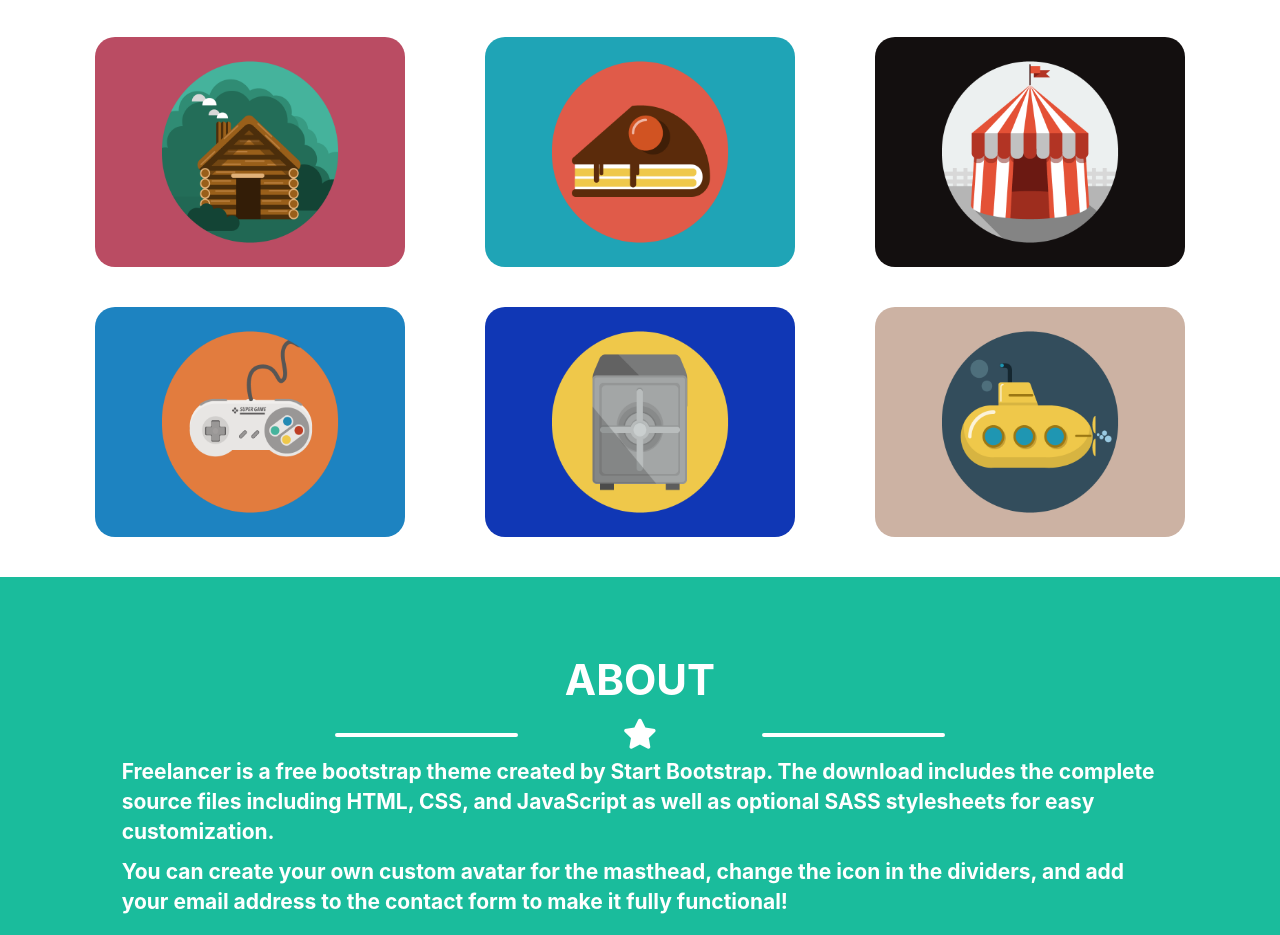
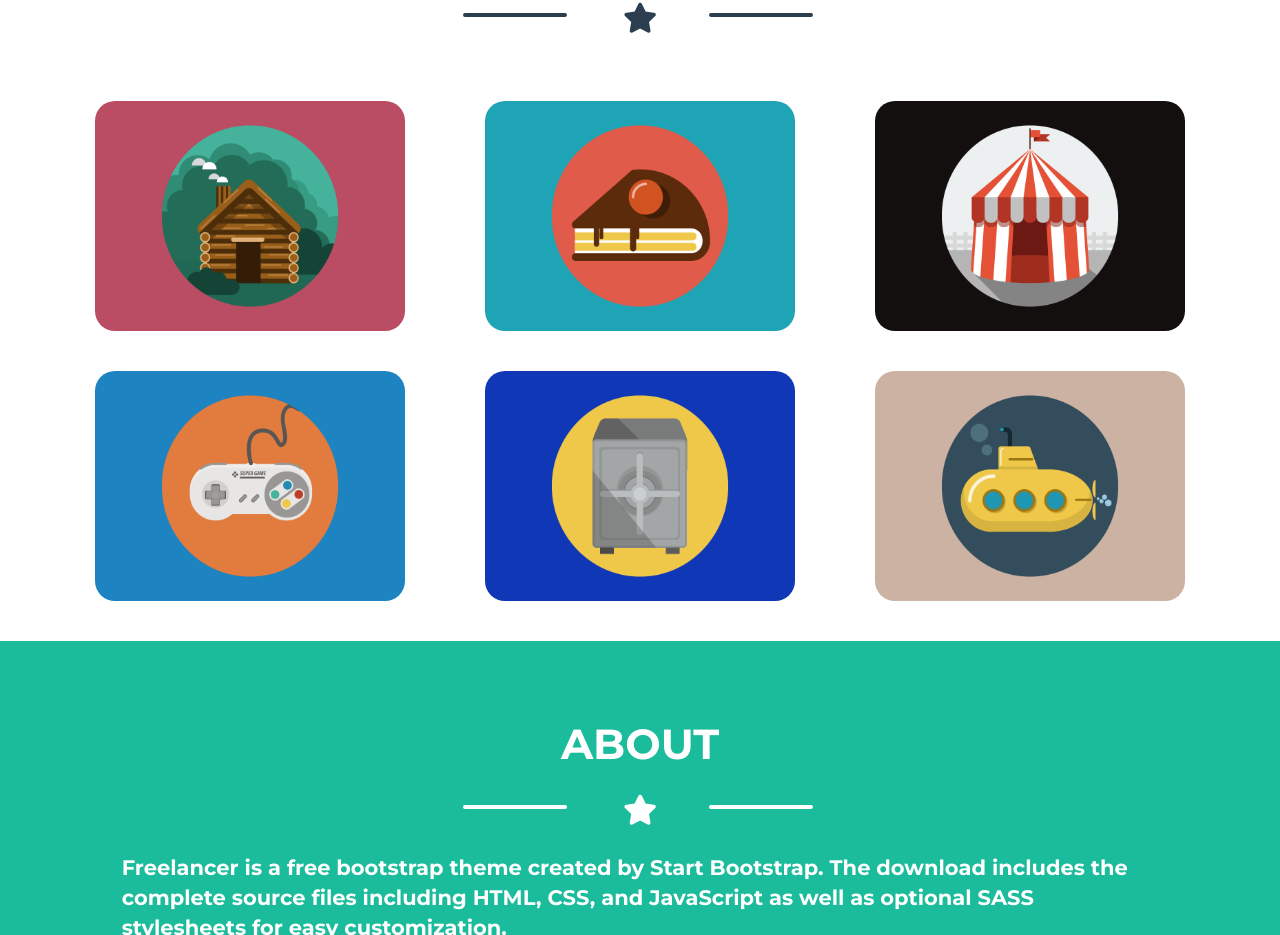
Before and after one commit to viktor998/-html-css-bootstrap-freelancer, a plain HTML site: page index.html in a window 1280 px wide. Shown: the part 785-1720 px from the top of the page. Drawn offline with nearby package versions, Linux system fonts and the light colour scheme.

Commit message:
FIX grafici alle row starred - da aggiungere le media, e fix errors html

```diff
--- a/assets/css/master.css
+++ b/assets/css/master.css
@@ -1,8 +1,6 @@
 body{
-    font-family: "Montserrat", -apple-system, BlinkMacSystemFont, "Segoe UI", Roboto, "Helvetica Neue", Arial, "Noto Sans", sans-serif, "Apple Color Emoji", "Segoe UI Emoji", "Segoe UI Symbol", "Noto Color Emoji";
+    font-family: 'Montserrat', sans-serif;
 }
-
-
 
  nav.navbar.navbar-default.navbar-fixed-top {
     border-bottom: none;
@@ -25,8 +23,9 @@ body{
     border: none;
 }
 
-.navbar-toggle.collapsed{
+.navbar-toggle{
     margin-top: 20px;
+
 }
 
 .navbar.navbar-default.navbar-fixed-top.color-primary > .container{
@@ -41,12 +40,8 @@ body{
     border: none;
 }
 
-
-
-button .menu, button section.hamburger{
-
+button .menu, button span.hamburger{
     display: inline-block;
-
 }
 
 span.menu {
@@ -54,12 +49,9 @@ span.menu {
     color: white;
 }
 
-
 .col-xs-6 span{
     vertical-align: middle;
-
 }
-
 
 .hamburger .icon-bar{
     width: 14px;
@@ -78,8 +70,6 @@ span.menu {
     border-radius: 10px;
 }
 
-
-
 .navbar-default .navbar-nav>li>a {
     color: rgb(255, 255, 255);
     font-weight: bold;
@@ -91,11 +81,11 @@ span.menu {
 }
 
 .jumbo-img{
+
     background-color: #1abc9c;
     position: relative;
     top: 50px;
     text-align: center;
-
 }
 
 .jumbo-img h1{
@@ -111,15 +101,35 @@ span.menu {
     margin-bottom: 40px;
 }
 
-.row .col-xs-4 hr{
+.row.starred{
+    padding-bottom: 20px;
+}
+
+.row.starred hr, .row.starred .star{
+    display: inline-block;
+}
+
+.row hr{
     border: 2px solid white;
     border-radius: 5px;
+    width: 100px;
+    position: relative;
+    top: 10px;
+    transform: translate(-50%, -50%);
 }
 
-.col-xs-2.star{
+.row hr.left{
+    left: 100px;
+}
+
+.star{
     color: white;
     font-size: 30px;
 }
+
+
+
+
 
 .row.artist p{
     color: white;
@@ -127,12 +137,16 @@ span.menu {
     padding-bottom: 60px;
 }
 
-.row .col-xs-4.black hr{
+.row.starred hr.black, .row.starred .star-black{
+    display: inline-block;
+}
+
+.row.starred hr.black{
     border: 2px solid #2c3e50;
     border-radius: 5px;
 }
 
-.col-xs-2.star-black{
+.star-black{
     color: #2c3e50;
     font-size: 30px;
 }
@@ -143,9 +157,6 @@ span.menu {
     font-size: 3em;
     color: #2c3e50;
 }
-
-
-
 
 .row.gallery .green-card-hover, .row.gallery img{
     width: 310px;
@@ -174,8 +185,6 @@ span.menu {
     font-weight: bolder;
     color: white;
     line-height: 230px;
-
-
 }
 
 .col-xs-12.col-sm-6.col-lg-4:hover .green-card-hover{
@@ -185,7 +194,6 @@ span.menu {
 .row.gallery .col-xs-12{
     margin-top: 40px;
 }
-
 
 .container-fluid.about{
     margin-top: 40px;
@@ -202,7 +210,6 @@ span.menu {
     margin-top: 30px;
     margin-bottom: 60px;
 }
-
 
 .row.download button{
     padding: 20px;
@@ -227,8 +234,6 @@ span.menu {
     border: none;
 
 }
-
-
 
 input.form-control{
     border: none;
--- a/index.html
+++ b/index.html
@@ -5,6 +5,8 @@
     <meta http-equiv="X-UA-Compatible" content="IE=edge">
     <meta name="viewport" content="width=device-width, initial-scale=1.0">
     <title>Bootstrap Freelancer</title>
+    <link rel="preconnect" href="https://fonts.gstatic.com">
+<link href="https://fonts.googleapis.com/css2?family=Montserrat:wght@700&display=swap" rel="stylesheet">
     <link rel="stylesheet" href="https://cdnjs.cloudflare.com/ajax/libs/font-awesome/5.15.2/css/all.min.css" integrity="sha512-HK5fgLBL+xu6dm/Ii3z4xhlSUyZgTT9tuc/hSrtw6uzJOvgRr2a9jyxxT1ely+B+xFAmJKVSTbpM/CuL7qxO8w==" crossorigin="anonymous" />
     <!-- Latest compiled and minified CSS -->
     <link rel="stylesheet" href="https://maxcdn.bootstrapcdn.com/bootstrap/3.3.7/css/bootstrap.min.css" integrity="sha384-BVYiiSIFeK1dGmJRAkycuHAHRg32OmUcww7on3RYdg4Va+PmSTsz/K68vbdEjh4u" crossorigin="anonymous">
@@ -21,11 +23,11 @@
               <div class="navbar-header ">
                 <button type="button" class="navbar-toggle collapsed" data-toggle="collapse" data-target="#bs-example-navbar-collapse-1" aria-expanded="false">
                     <span class="menu">MENU</span>
-                    <section class="hamburger">
+                    <span class="hamburger">
                         <span class="icon-bar "></span>
                         <span class="icon-bar "></span>
                         <span class="icon-bar "></span>
-                    </section>
+                    </span>
                 </button>
                 <a class="navbar-brand" href="#">START BOOTSTRAP</a>
               </div>
@@ -57,16 +59,16 @@
                 </div>
             </div>
 
-            <div class="row">
-                <div class="col-xs-4 col-xs-offset-1 col-lg-2 col-lg-offset-3">
-                    <hr>
-                </div>
-                <div class="col-xs-2 star ">
+            <div class="row starred">
+
+                <hr>
+
+                <div class=" star ">
                     <i class="fas fa-star"></i>
                 </div>
-                <div class="col-xs-4 col-lg-2">
-                    <hr>
-                </div>
+
+                <hr class="left">
+
             </div>
 
             <div class="row artist">
@@ -76,7 +78,7 @@
 
         <!-- PORTFOLIO -->
 
-        <div id="porfolio" class="container portfolio ">
+        <div id="porfolio" class="container portfolio text-center">
             <div class="row">
                 <div class="col-xs-12">
 
@@ -86,16 +88,16 @@
                 </div>
             </div>
 
-            <div class="row">
-                <div class="col-xs-4 col-xs-offset-1 black col-lg-2 col-lg-offset-3">
-                    <hr>
-                </div>
-                <div class="col-xs-2 star-black text-center col-lg-2">
+            <div class="row starred">
+
+                <hr class="black">
+
+                <div class=" star-black">
                     <i class="fas fa-star"></i>
                 </div>
-                <div class="col-xs-4 black col-lg-2">
-                    <hr>
-                </div>
+
+                <hr class="black left">
+
             </div>
 
             <div class="row gallery text-center">
@@ -141,16 +143,13 @@
                     </div>
                 </div>
 
-
             </div>
-
-
 
         </div>
 
         <!-- ABOUT -->
 
-        <div id="about" class="container-fluid about mt-1">
+        <div id="about" class="container-fluid about mt-1 ">
             <div class="row">
                 <div class="col-xs-12">
 
@@ -160,16 +159,16 @@
                 </div>
             </div>
 
-            <div class="row">
-                <div class="col-xs-4 col-xs-offset-1 col-lg-2 col-lg-offset-3">
-                    <hr>
-                </div>
-                <div class="col-xs-2 star text-center col-lg-2">
+            <div class="row starred text-center">
+
+                <hr>
+
+                <div class=" star ">
                     <i class="fas fa-star"></i>
                 </div>
-                <div class="col-xs-4 col-lg-2">
-                    <hr>
-                </div>
+
+                <hr class="left">
+
             </div>
 
             <div class="row text-left">
@@ -178,8 +177,6 @@
                         Freelancer is a free bootstrap theme created by Start Bootstrap.
                         The download includes the complete source files including HTML, CSS,
                         and JavaScript as well as optional SASS stylesheets for easy customization.
-
-
                     </p>
 
                     <p>
@@ -188,9 +185,6 @@
                         contact form to make it fully functional!
                     </p>
                 </div>
-
-
-
 
             </div>
             <div class="row download">
@@ -218,16 +212,16 @@
                 </div>
             </div>
 
-            <div class="row">
-                <div class="col-xs-4 col-xs-offset-1 black col-lg-2 col-lg-offset-3">
-                    <hr>
-                </div>
-                <div class="col-xs-2 star-black text-center col-lg-2">
+            <div class="row starred text-center">
+
+                <hr class="black">
+
+                <div class=" star-black">
                     <i class="fas fa-star"></i>
                 </div>
-                <div class="col-xs-4 black col-lg-2">
-                    <hr>
-                </div>
+
+                <hr class="black left">
+
             </div>
         </div>
 
@@ -281,8 +275,6 @@
                     </p>
                 </div>
 
-
-
                 <div class="col-xs-12 col-lg-4">
                     <h3>AROUND THE WEB</h3>
                     <div class="social-logo">
@@ -293,8 +285,6 @@
                     </div>
                 </div>
 
-
-
                 <div class="col-xs-12  freelancer col-lg-4">
                     <h3>ABOUT FREELANCER</h3>
                    <p style="font-size: 1.3em; ">
@@ -302,10 +292,8 @@
                    </p>
                 </div>
 
+        </div>
 
-
-
-        </div>
         <div class="row">
             <div class="col-xs-12 copyright">
 
@@ -314,8 +302,6 @@
                 </p>
              </div>
         </div>
-
-
 
     </footer>
 
```
